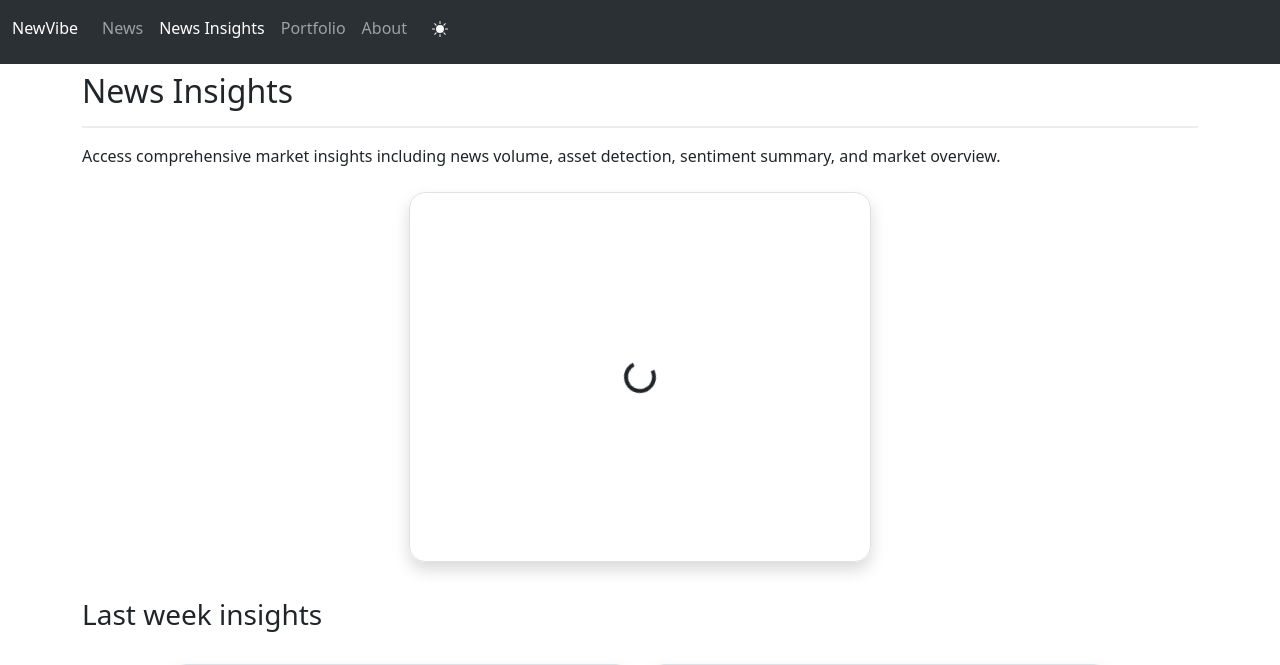
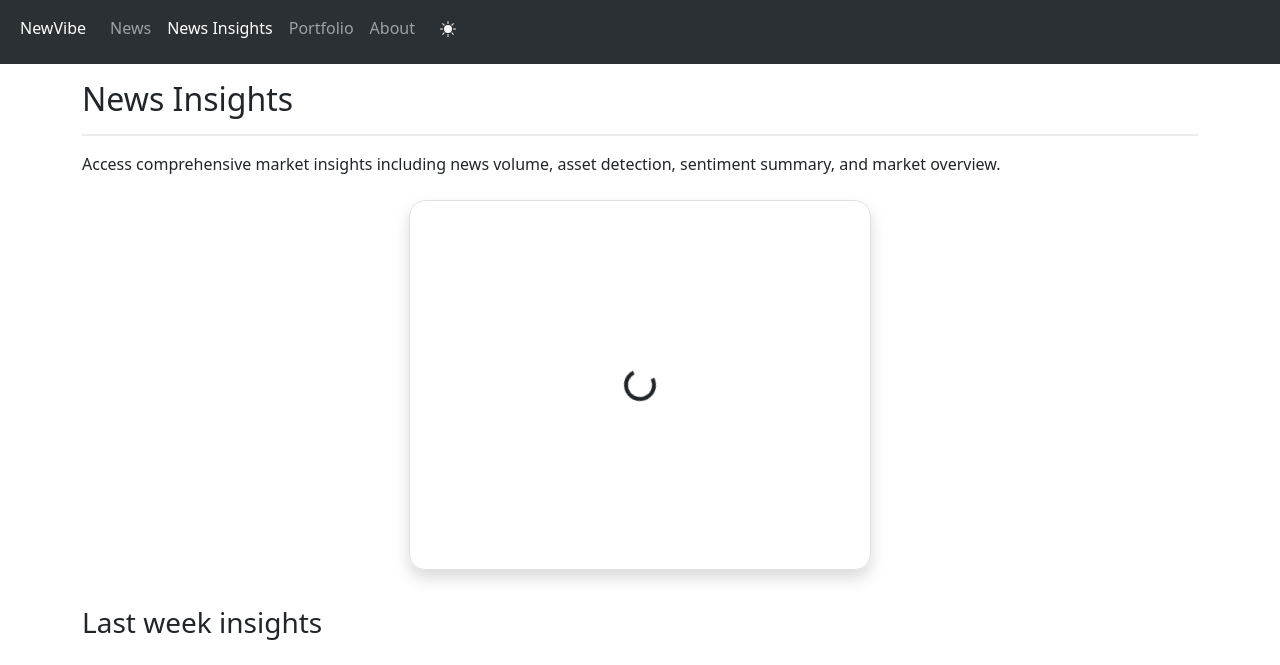
Before and after one commit to TadeopCreator/financial-news-analysis-dashboard, a Flask app: page /news_insights in a window 1280 px wide. Shown: the top 665 px of the page. Run offline with Flask 3, Linux system fonts and the light colour scheme; data that the repository does not hold is empty; parts of the project's set-up code (start-up, migrations or seed data) failed here and were passed over; some libraries are stand-ins or nearby versions.

Commit message:
Minor style modifications

```diff
--- a/app/templates/layout.html
+++ b/app/templates/layout.html
@@ -81,7 +81,7 @@
 <header>
     <nav class="navbar navbar-expand-lg bg-body-tertiary fixed-top" data-bs-theme="dark">
         <div class="container-fluid">
-            <a class="navbar-brand fs-6 mb-2" href="/">NewVibe</a>
+            <a class="navbar-brand fs-6 mb-2 ms-2" href="/">NewVibe</a>
             <button class="navbar-toggler" type="button" data-bs-toggle="collapse" data-bs-target="#navbarNavAltMarkup" aria-controls="navbarNavAltMarkup" aria-expanded="false" aria-label="Toggle navigation">
                 <span class="navbar-toggler-icon"></span>
             </button>
@@ -124,14 +124,14 @@
     </nav>
 
     {% if message=="development" %}
-    <div class="bg-warning text-center p-2">
+    <div class="bg-warning text-center p-2 mt-2">
         <span class="text-dark"><strong>Hey!</strong> This page is currently under development</span>
     </div>
     {% endif %}
 </header>
 <body>
 
-    <div class="container mt-3">
+    <div class="container mt-4">
         {% block body %}{% endblock %}
     </div>
 
--- a/app/templates/news_insights.html
+++ b/app/templates/news_insights.html
@@ -139,7 +139,12 @@
                     var categories = ['Assets', 'EQUITY', 'INDEX', 'ETF', 'FOREX', 'CRYPTO', 'ECNQUOTE', 'MUTUAL FUND', 'undefined'];
                     for (var i = 0; i < categories.length; i++) {
                         var categoryDiv = document.createElement('div')
-                        categoryDiv.classList.add('text-start', 'mb-2')
+                        if (categories[i] == 'undefined') {
+                            categoryDiv.classList.add('text-start', 'mb-3')
+                        }
+                        else {
+                            categoryDiv.classList.add('text-start', 'mb-2')
+                        }
                         if (categories[i] == 'Assets') {
                             categoryDiv.textContent = "Total Assets: " + insights['total_assets']
                         }
```
